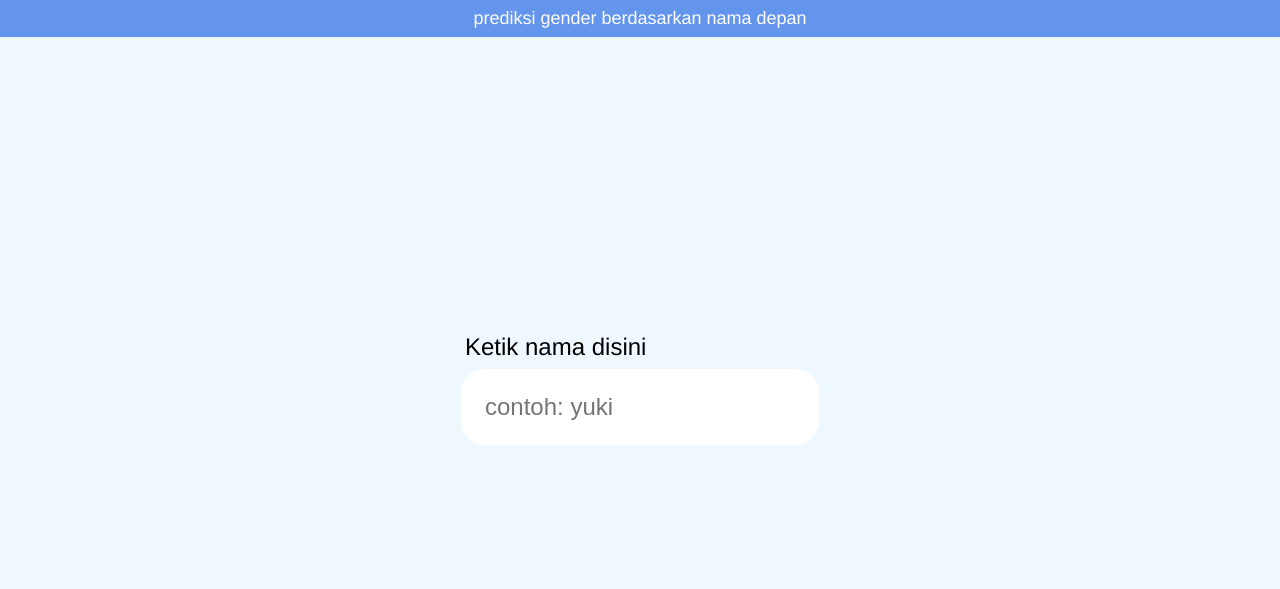
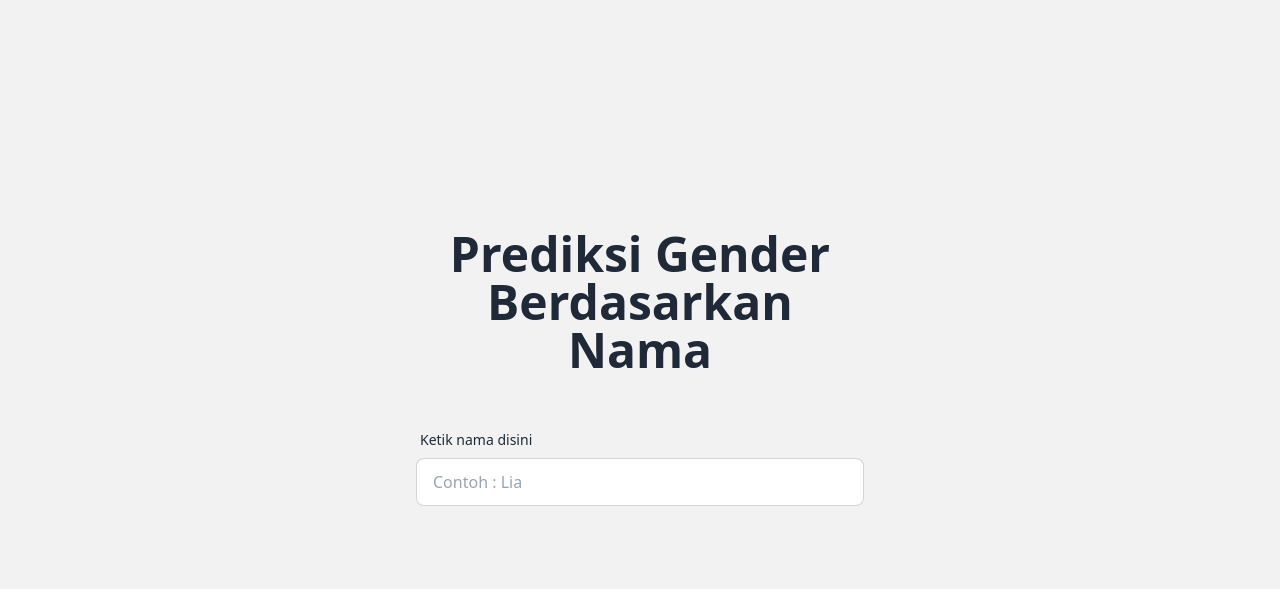
Before and after one commit to Rebornian48/Gender-Checker, a plain HTML site: page index.html in a window 1280 px wide. Drawn offline with nearby package versions, Linux system fonts and the light colour scheme.

Commit message:
update UI Versi 1

```diff
--- a/assets/css/style.css
+++ /dev/null
@@ -1,70 +0,0 @@
-*, html, body {
-    padding: 0;
-    margin: 0;
-    box-sizing: border-box;
-}
-
-html {
-    font-family: Helvetica;
-    scroll-behavior: smooth;
-}
-
-body {
-    background-color: aliceblue;
-}
-
-.title {
-    font-size: 18px;
-    font-weight: 500;
-    color: white;
-    text-align: center;
-    padding: 8px 0;
-    background-color: cornflowerblue;
-}
-
-main {
-    display: flex;
-    flex-direction: column;
-    justify-content: center;
-    align-items: center;
-    min-height: 92vh;
-}
-
-.spacer {
-    height: 32px;
-}
-
-.search {
-    display: flex;
-    flex-direction: column;
-    justify-content: center;
-    gap: 8px;
-}
-
-.search label {
-    font-size: 24px;
-    margin-left: 4px;
-}
-
-.search input {
-    border: none;
-    padding: 24px;
-    max-width: 500px;
-    font-size: 24px;
-    border-radius: 24px;
-    -webkit-border-radius: 24px;
-    -moz-border-radius: 24px;
-    -ms-border-radius: 24px;
-    -o-border-radius: 24px;
-}
-
-.result-gender {
-    font-size: 24px;
-    font-weight: 600;
-    padding: 0 32px;
-    transition: cubic-bezier(0.95, 0.05, 0.795, 0.035);
-    -webkit-transition: cubic-bezier(0.95, 0.05, 0.795, 0.035);
-    -moz-transition: cubic-bezier(0.95, 0.05, 0.795, 0.035);
-    -ms-transition: cubic-bezier(0.95, 0.05, 0.795, 0.035);
-    -o-transition: cubic-bezier(0.95, 0.05, 0.795, 0.035);
-}
--- a/index.html
+++ b/index.html
@@ -16,22 +16,36 @@
     <meta charset="UTF-8">
     <meta name="viewport" content="width=device-width, initial-scale=1.0">
     <title>Gender Prediction</title>
-    <link rel="stylesheet" href="https://cdnjs.cloudflare.com/ajax/libs/animate.css/4.1.1/animate.min.css" />
-    <link rel="stylesheet" href="./assets/css/style.css" />
+    <link href="https://cdn.jsdelivr.net/npm/daisyui@4.5.0/dist/full.min.css" rel="stylesheet" type="text/css" />
+    <script src="https://cdn.tailwindcss.com"></script>
 </head>
 
 <body>
-    <h1 class="title">prediksi gender berdasarkan nama depan</h1>
+    <div class="hero min-h-screen bg-base-200">
+        <div class="hero-content text-center">
+            <div class="max-w-md">
+                <h1 class="text-5xl font-bold">Prediksi Gender Berdasarkan Nama</h1>
+                <h1 class="text-5xl">&nbsp;</h1>
                 <main>
                     <div class="search" id="feature-search">
-            <label>Ketik nama disini</label>
-            <input type="text" placeholder="contoh: yuki" onkeydown="handleInput(event)" />
+                        <label class="form-control">
+                            <div class="label">
+                                <span class="label-text">Ketik nama disini</span>
                             </div>
-        <div class="spacer"></div>
+                            <input type="text" placeholder="Contoh : Lia" class="input input-bordered w-full"
+                                onkeydown="handleInput(event)" />
+                            <div class="label">
+                            </div>
+                        </label>
+                    </div>
+                    <h1 class="text-5xl">&nbsp;</h1>
                     <div>
                         <p class="result-gender" id="result-gender"></p>
                     </div>
                 </main>
+            </div>
+        </div>
+    </div>
     <script src="./assets/js/script.js"></script>
 </body>
 
```
Lines whose indentation alone changed are shown as unchanged.
